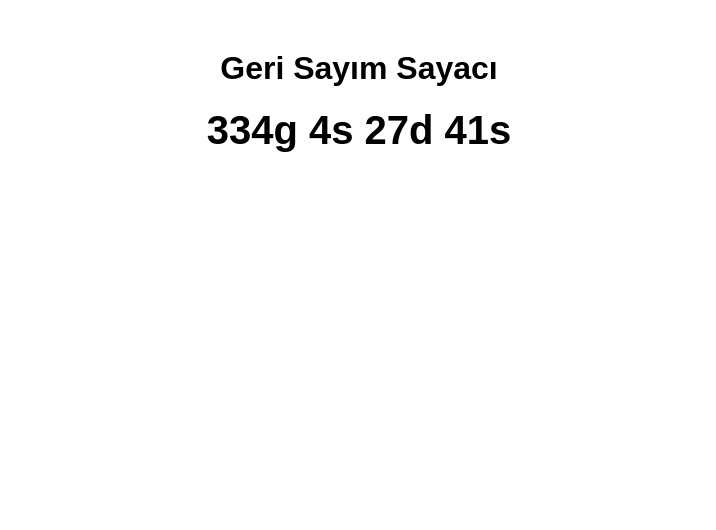
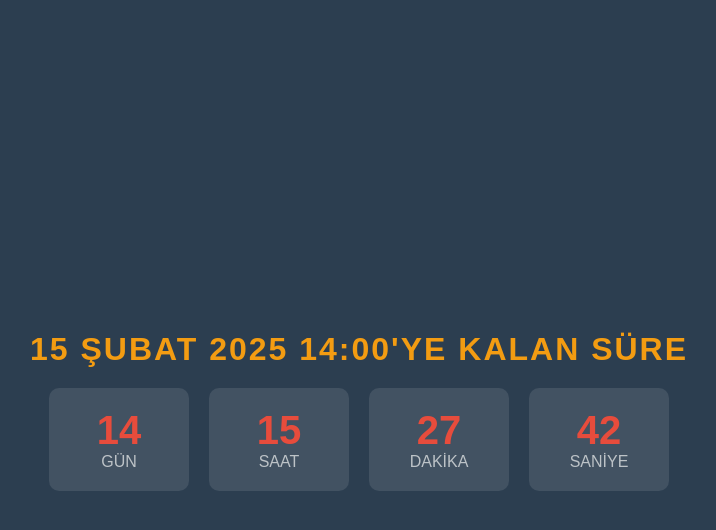
Before and after one commit to ttirpan/sayac, a plain HTML site: page sayac.html in a window 1280 px wide. Shown: the whole page, without its empty margins (281-997 px from the left). Drawn offline with Linux system fonts and the light colour scheme.

Commit message:
Add files via upload

```diff
--- a/sayac.html
+++ b/sayac.html
@@ -3,15 +3,121 @@
 <head>
     <meta charset="UTF-8">
     <meta name="viewport" content="width=device-width, initial-scale=1.0">
-    <title>Geri Sayım</title>
+    <title>Geri Sayım Sayacı</title>
     <style>
-        body { text-align: center; font-family: Arial, sans-serif; margin-top: 50px; }
-        #countdown { font-size: 40px; font-weight: bold; }
+        /* General Styles */
+        body {
+            text-align: center;
+            font-family: 'Arial', sans-serif;
+            background-color: #2c3e50;
+            color: white;
+            margin: 0;
+            padding: 0;
+            display: flex;
+            flex-direction: column;
+            justify-content: center;
+            align-items: center;
+            height: 100vh;
+        }
+
+        h1 {
+            font-size: 2rem;
+            color: #f39c12;
+            margin-bottom: 20px;
+            text-transform: uppercase;
+            letter-spacing: 2px;
+        }
+
+        /* Countdown Timer Styling */
+        #countdown {
+            display: flex;
+            justify-content: center;
+            gap: 20px;
+        }
+
+        .time-box {
+            background: rgba(255, 255, 255, 0.1);
+            padding: 20px;
+            border-radius: 10px;
+            text-align: center;
+            width: 100px;
+            transition: 0.3s;
+        }
+
+        .time-box:hover {
+            transform: scale(1.1);
+            background: rgba(255, 255, 255, 0.2);
+        }
+
+        .number {
+            font-size: 2.5rem;
+            font-weight: bold;
+            color: #e74c3c;
+        }
+
+        .label {
+            font-size: 1rem;
+            color: #bdc3c7;
+            text-transform: uppercase;
+        }
+
+        /* Message After Countdown */
+        #message {
+            font-size: 2rem;
+            font-weight: bold;
+            color: #2ecc71;
+            display: none;
+            margin-top: 20px;
+            animation: fadeIn 1s ease-in-out;
+        }
+
+        /* Fade-in animation */
+        @keyframes fadeIn {
+            from { opacity: 0; transform: scale(0.9); }
+            to { opacity: 1; transform: scale(1); }
+        }
+
+        /* Responsive Design */
+        @media (max-width: 600px) {
+            h1 {
+                font-size: 1.5rem;
+            }
+            .time-box {
+                width: 80px;
+                padding: 15px;
+            }
+            .number {
+                font-size: 2rem;
+            }
+            .label {
+                font-size: 0.8rem;
+            }
+        }
     </style>
 </head>
 <body>
-    <h1>Geri Sayım Sayacı</h1>
-    <div id="countdown"></div>
+    <h1>15 Şubat 2025 14:00'ye Kalan Süre</h1>
+
+    <div id="countdown">
+        <div class="time-box">
+            <div class="number" id="days">00</div>
+            <div class="label">Gün</div>
+        </div>
+        <div class="time-box">
+            <div class="number" id="hours">00</div>
+            <div class="label">Saat</div>
+        </div>
+        <div class="time-box">
+            <div class="number" id="minutes">00</div>
+            <div class="label">Dakika</div>
+        </div>
+        <div class="time-box">
+            <div class="number" id="seconds">00</div>
+            <div class="label">Saniye</div>
+        </div>
+    </div>
+
+    <div id="message">🎉 Süre Doldu! 🎉</div>
 
     <script>
         function startCountdown(targetDate) {
@@ -20,7 +126,8 @@
                 const distance = targetDate - now;
 
                 if (distance < 0) {
-                    document.getElementById("countdown").innerHTML = "Süre Doldu!";
+                    document.getElementById("countdown").style.display = "none";
+                    document.getElementById("message").style.display = "block";
                     clearInterval(interval);
                     return;
                 }
@@ -30,15 +137,18 @@
                 const minutes = Math.floor((distance % (1000 * 60 * 60)) / (1000 * 60));
                 const seconds = Math.floor((distance % (1000 * 60)) / 1000);
 
-                document.getElementById("countdown").innerHTML =
-                    `${days}g ${hours}s ${minutes}d ${seconds}s`;
+                document.getElementById("days").innerText = days.toString().padStart(2, '0');
+                document.getElementById("hours").innerText = hours.toString().padStart(2, '0');
+                document.getElementById("minutes").innerText = minutes.toString().padStart(2, '0');
+                document.getElementById("seconds").innerText = seconds.toString().padStart(2, '0');
             }
 
             const interval = setInterval(updateCountdown, 1000);
             updateCountdown();
         }
 
-        const eventDate = new Date("2025-12-31T23:59:59").getTime(); // Hedef tarihi buradan değiştir
+        // Set the target date (February 15, 2025, at 14:00 Turkey Time UTC+3)
+        const eventDate = new Date("2025-02-15T11:00:00Z").getTime();
         startCountdown(eventDate);
     </script>
 </body>
```
